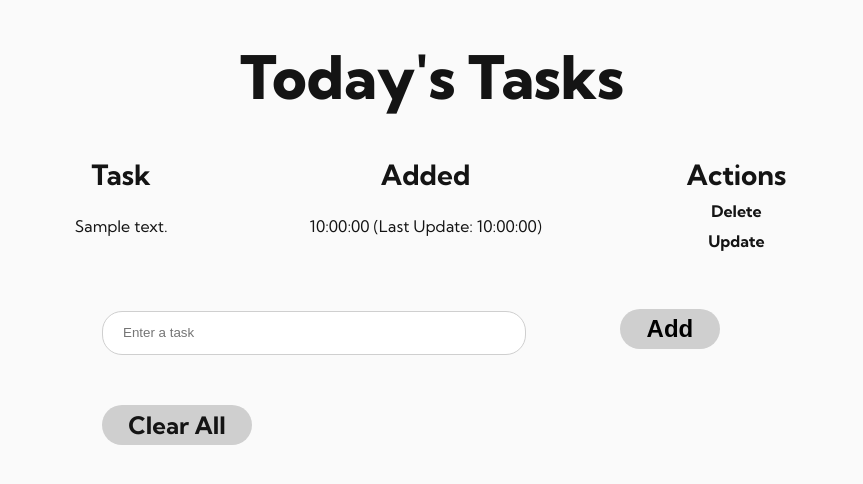
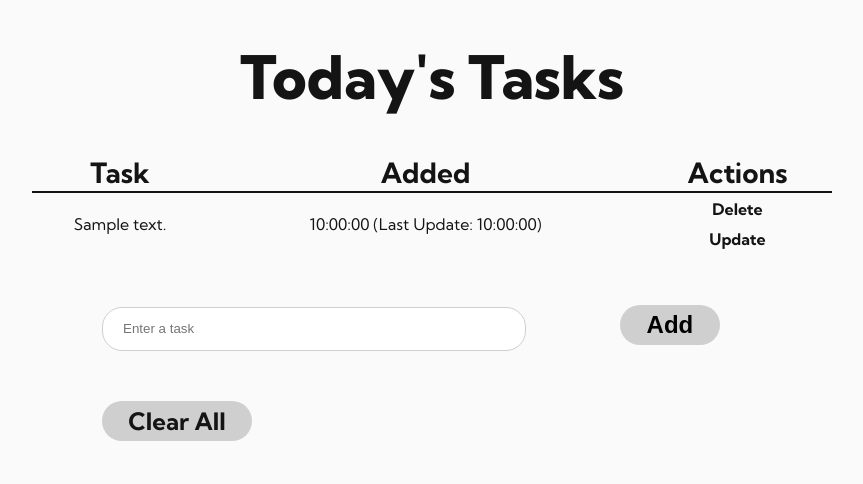
Before and after one commit to Luke-DT11/basic-flask-website, a Flask app: page / in a window 1280 px wide. Shown: the top 484 px of the page, without its empty margins (208-1071 px from the left). Run offline with Flask 2, Linux system fonts and the light colour scheme; tables that the repository leaves empty hold one stand-in row (values such as "Sample post").

Commit message:
Updated table fomatting

```diff
--- a/static/css/main.css
+++ b/static/css/main.css
@@ -38,6 +38,7 @@ table  {
     margin-right: auto;
     width: 800px;
     table-layout: auto;
+    border-collapse: collapse;
 }
 
 table th {
@@ -46,6 +47,15 @@ table th {
 
 table tr {
     text-align: center;
+    border-bottom: 2px solid var(--light-gray);
+}
+
+table tr:first-child {
+    border-bottom: 2px solid var(--dark-gray);
+}
+
+table tr:last-child {
+    border: none;
 }
 
 table td a {
```
